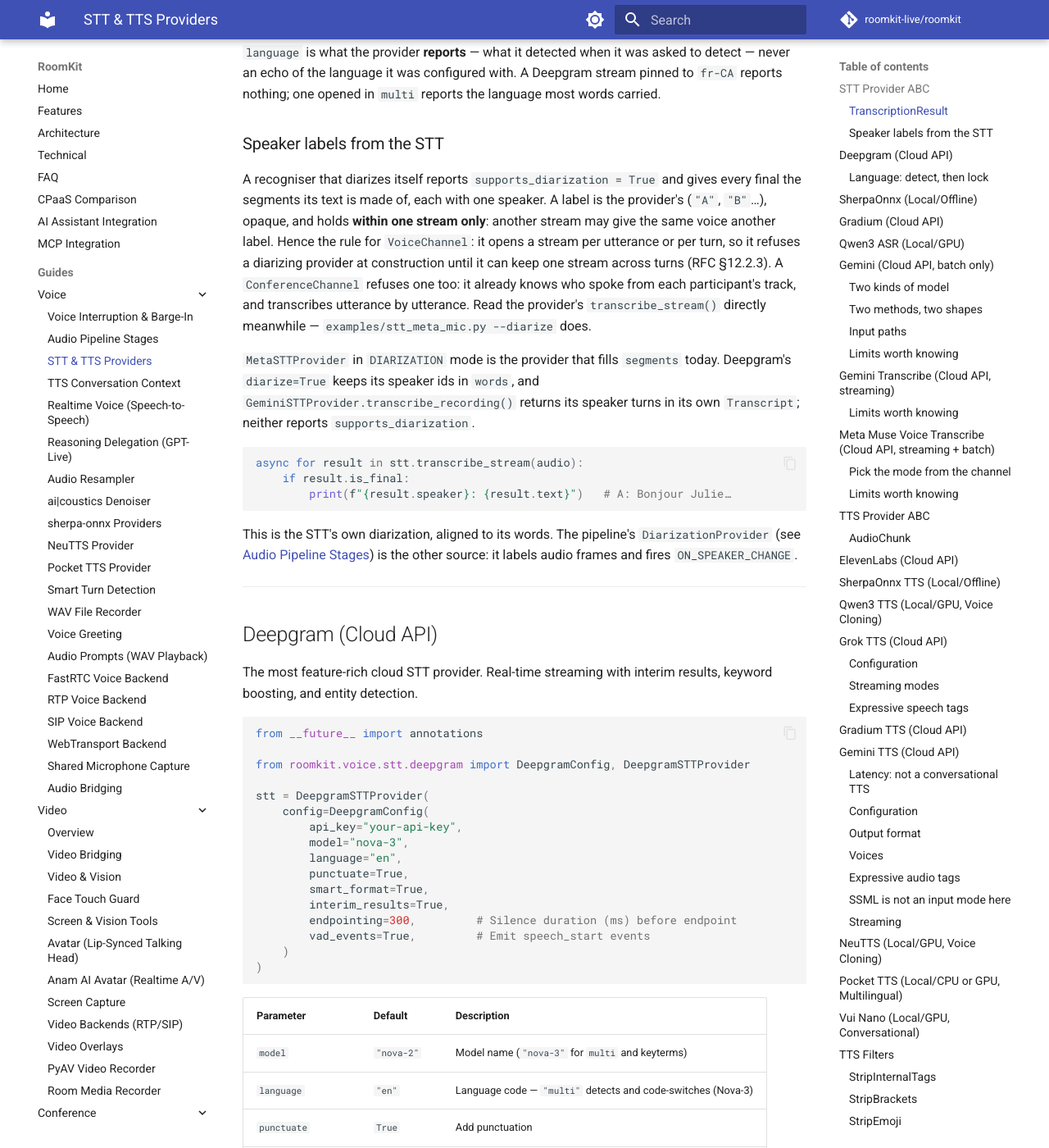
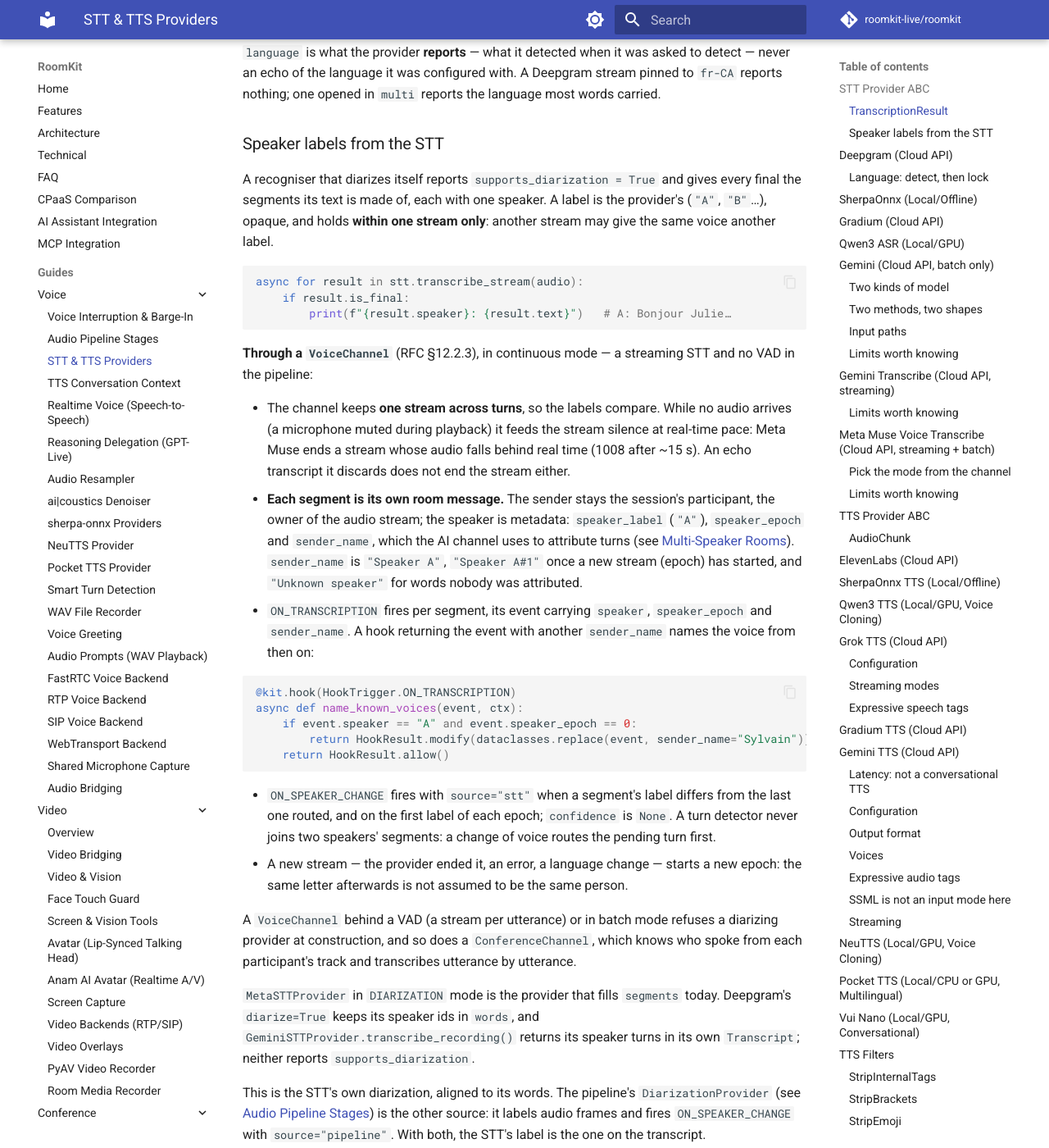
Before and after one commit to roomkit-live/roomkit-docs, an MkDocs documentation site: the page built from docs/guides/stt-tts-providers.md, in a window 1280 px wide and 1400 px high, scrolled down 1534 px. Shown: the whole window at 82% size. Built offline with MkDocs 1.6.1 and Material for MkDocs 9.7.7, drawn with Linux system fonts in a browser that asks for light colours; comment, search, counter and statistics services are not loaded; some of the changed text lies outside the part shown.

Commit message:
docs(stt): a continuous VoiceChannel carries a diarizing STT's speakers to the room (RMK-237)
The speaker-labels section of the STT guide now covers the channel: one
stream across turns fed silence while quiet, one message per speaker with
speaker_label / speaker_epoch / sender_name, an ON_TRANSCRIPTION hook naming a
voice, ON_SPEAKER_CHANGE with source stt, and where a diarizing STT is still
refused (VAD, batch, conference). Multi-Speaker Rooms names the voice channel
as a sender_name source; features.md and the Meta section follow, with
examples/voice_meta_diarization.py.

````diff
--- a/docs/guides/stt-tts-providers.md
+++ b/docs/guides/stt-tts-providers.md
@@ -81,18 +81,7 @@ reports the language most words carried.
 A recogniser that diarizes itself reports `supports_diarization = True` and
 gives every final the segments its text is made of, each with one speaker.
 A label is the provider's (`"A"`, `"B"`…), opaque, and holds **within one
-stream only**: another stream may give the same voice another label. Hence
-the rule for `VoiceChannel`: it opens a stream per utterance or per turn, so
-it refuses a diarizing provider at construction until it can keep one stream
-across turns (RFC §12.2.3). A `ConferenceChannel` refuses one too: it already
-knows who spoke from each participant's track, and transcribes utterance by
-utterance. Read the provider's `transcribe_stream()` directly meanwhile —
-`examples/stt_meta_mic.py --diarize` does.
-
-`MetaSTTProvider` in `DIARIZATION` mode is the provider that fills `segments`
-today. Deepgram's `diarize=True` keeps its speaker ids in `words`, and
-`GeminiSTTProvider.transcribe_recording()` returns its speaker turns in its own
-`Transcript`; neither reports `supports_diarization`.
+stream only**: another stream may give the same voice another label.
 
 ```python
 async for result in stt.transcribe_stream(audio):
@@ -100,9 +89,53 @@ async for result in stt.transcribe_stream(audio):
         print(f"{result.speaker}: {result.text}")   # A: Bonjour Julie…
 ```
 
+**Through a `VoiceChannel`** (RFC §12.2.3), in continuous mode — a streaming
+STT and no VAD in the pipeline:
+
+- The channel keeps **one stream across turns**, so the labels compare. While
+  no audio arrives (a microphone muted during playback) it feeds the stream
+  silence at real-time pace: Meta Muse ends a stream whose audio falls behind
+  real time (1008 after ~15 s). An echo transcript it discards does not end
+  the stream either.
+- **Each segment is its own room message.** The sender stays the session's
+  participant, the owner of the audio stream; the speaker is metadata:
+  `speaker_label` (`"A"`), `speaker_epoch` and `sender_name`, which the AI
+  channel uses to attribute turns (see [Multi-Speaker Rooms](multi-speaker-rooms.md)).
+  `sender_name` is `"Speaker A"`, `"Speaker A#1"` once a new stream (epoch)
+  has started, and `"Unknown speaker"` for words nobody was attributed.
+- `ON_TRANSCRIPTION` fires per segment, its event carrying `speaker`,
+  `speaker_epoch` and `sender_name`. A hook returning the event with another
+  `sender_name` names the voice from then on:
+
+  ```python
+  @kit.hook(HookTrigger.ON_TRANSCRIPTION)
+  async def name_known_voices(event, ctx):
+      if event.speaker == "A" and event.speaker_epoch == 0:
+          return HookResult.modify(dataclasses.replace(event, sender_name="Sylvain"))
+      return HookResult.allow()
+  ```
+
+- `ON_SPEAKER_CHANGE` fires with `source="stt"` when a segment's label differs
+  from the last one routed, and on the first label of each epoch;
+  `confidence` is `None`. A turn detector never joins two speakers' segments:
+  a change of voice routes the pending turn first.
+- A new stream — the provider ended it, an error, a language change — starts
+  a new epoch: the same letter afterwards is not assumed to be the same person.
+
+A `VoiceChannel` behind a VAD (a stream per utterance) or in batch mode refuses
+a diarizing provider at construction, and so does a `ConferenceChannel`, which
+knows who spoke from each participant's track and transcribes utterance by
+utterance.
+
+`MetaSTTProvider` in `DIARIZATION` mode is the provider that fills `segments`
+today. Deepgram's `diarize=True` keeps its speaker ids in `words`, and
+`GeminiSTTProvider.transcribe_recording()` returns its speaker turns in its own
+`Transcript`; neither reports `supports_diarization`.
+
 This is the STT's own diarization, aligned to its words. The pipeline's
 `DiarizationProvider` (see [Audio Pipeline Stages](audio-pipeline-stages.md))
-is the other source: it labels audio frames and fires `ON_SPEAKER_CHANGE`.
+is the other source: it labels audio frames and fires `ON_SPEAKER_CHANGE` with
+`source="pipeline"`. With both, the STT's label is the one on the transcript.
 
 ---
 
@@ -593,7 +626,7 @@ depends on it:
 |---------|------|---------------------|
 | No pipeline VAD — continuous STT | `ENDPOINTING` | Signals speech start (`ON_SPEECH_START` fires), sends interims, and ends each turn itself after about 550 ms of silence |
 | Pipeline VAD delimits utterances | `PUSH_TO_TALK` | Sends interims, then one final when the channel closes the utterance's stream |
-| Provider read directly, speakers wanted | `DIARIZATION` | `ENDPOINTING` plus a speaker per turn; a change of voice also ends a turn |
+| No pipeline VAD, speakers wanted | `DIARIZATION` | `ENDPOINTING` plus a speaker per turn; a change of voice also ends a turn |
 
 `ENDPOINTING` behind a pipeline VAD would hand the channel several finals for
 one utterance, of which it keeps the last. The endpointing silence is not
@@ -626,15 +659,19 @@ turn.
   could not attribute has `speaker=None`. `transcribe()` answers the clip's
   turns as segments the same way. On a two-voice French dialogue (2026-09-27)
   both paths attributed 5 turns out of 5. Meta documents the mode as not
-  tuned for low latency. A `VoiceChannel` refuses the provider in this mode
-  (see [Speaker labels from the STT](#speaker-labels-from-the-stt)); read
-  `transcribe_stream()` directly.
+  tuned for low latency. A `VoiceChannel` in continuous mode carries the
+  labels to the room (see [Speaker labels from the STT](#speaker-labels-from-the-stt));
+  through one on the live service, the same dialogue gave 5 room messages on
+  one stream, and a 20 s silence did not end it.
 
 Two examples. `examples/stt_meta_mic.py` is the one to run first: speak into
 your microphone and the caption line reacts as the model hears you start,
 rewrites itself while you talk, and commits once you pause — the model's own
 endpointing, with no VAD on RoomKit's side. Add `--diarize` and talk in turn
-with someone: each committed line says who spoke (`> A: …`, `> B: …`). `examples/stt_meta_live.py` streams
+with someone: each committed line says who spoke (`> A: …`, `> B: …`).
+`examples/voice_meta_diarization.py` does the same through a `VoiceChannel`:
+each turn becomes a room message with its `sender_name`, and `SPEAKER_NAMES`
+(`"A=Sylvain,B=Julie"`) names the voices you know. `examples/stt_meta_live.py` streams
 a WAV file in real time in either mode and then sends it over REST, for a
 machine with no audio device.
 
````
Also changed, not shown: docs/features.md (+2 -1 lines), docs/guides/multi-speaker-rooms.md (+2 -0 lines).
